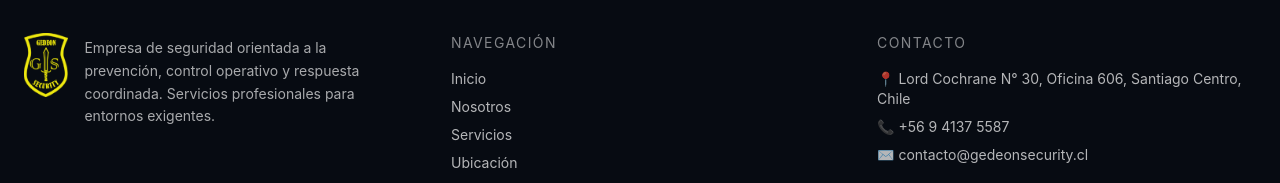
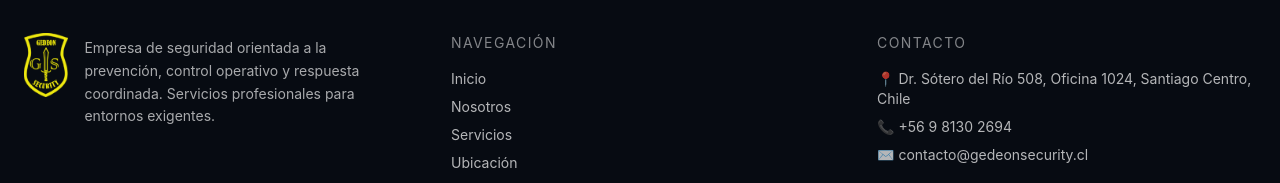
Before and after one commit to rlagosf/gedeon-security-frontend, a React (Vite) app: page / in a window 1280 px wide. Shown: the part 4763-4946 px from the top of the page. Built offline with nearby package versions, Linux system fonts and the light colour scheme; no server answers; a web font is replaced by a local one.

Commit message:
CAMBIOS SOLICITADOS POR FRANQUIITO 07072026 1640

```diff
--- a/src/components/footer.jsx
+++ b/src/components/footer.jsx
@@ -6,6 +6,9 @@
 export default function Footer() {
   const navigate = useNavigate();
   const location = useLocation();
+
+  const MAPS_LINK =
+    "https://www.google.com/maps/place/Dr.+S%C3%B3tero+del+R%C3%ADo+508,+8340297+Santiago,+Regi%C3%B3n+Metropolitana/@-33.4376354,-70.6573288,17z/data=!3m1!4b1!4m6!3m5!1s0x9662c5a51b63b6b3:0xf20434902593373f!8m2!3d-33.4376354!4d-70.6547539!16s%2Fg%2F11dzq5hrgp?entry=ttu";
 
   const scrollToId = useCallback((id) => {
     requestAnimationFrame(() => {
@@ -23,6 +26,7 @@
         setTimeout(() => scrollToId(id), 0);
         return;
       }
+
       scrollToId(id);
     },
     [location.pathname, navigate, scrollToId]
@@ -35,7 +39,7 @@
 
   return (
     <footer className="relative bg-[#070b12] overflow-hidden">
-      {/* Fade superior (para empalmar con el componente anterior) */}
+      {/* Fade superior */}
       <div className="pointer-events-none absolute inset-x-0 top-0 h-20 bg-gradient-to-b from-transparent to-[#070b12]" />
 
       <div className="max-w-7xl mx-auto px-6 py-14 grid gap-12 md:grid-cols-3 items-start">
@@ -58,8 +62,9 @@
               </a>
 
               <p className="text-white/65 text-sm leading-relaxed max-w-sm mt-1">
-                Empresa de seguridad orientada a la prevención, control operativo y
-                respuesta coordinada. Servicios profesionales para entornos exigentes.
+                Empresa de seguridad orientada a la prevención, control operativo
+                y respuesta coordinada. Servicios profesionales para entornos
+                exigentes.
               </p>
             </div>
           </div>
@@ -82,6 +87,7 @@
                   Inicio
                 </a>
               </li>
+
               <li>
                 <a
                   href="#nosotros"
@@ -91,6 +97,7 @@
                   Nosotros
                 </a>
               </li>
+
               <li>
                 <a
                   href="#servicios"
@@ -100,6 +107,7 @@
                   Servicios
                 </a>
               </li>
+
               <li>
                 <a
                   href="#ubicacion"
@@ -109,6 +117,7 @@
                   Ubicación
                 </a>
               </li>
+
               <li>
                 <a
                   href="#contacto"
@@ -118,6 +127,7 @@
                   Contacto
                 </a>
               </li>
+
               <li>
                 <a
                   href="#sponsors"
@@ -142,24 +152,25 @@
               <p>
                 📍{" "}
                 <a
-                  href="https://www.google.com/maps/dir//Lord+Cochrane+30+8330166+Santiago+Regi%C3%B3n+Metropolitana/@-33.4455629,-70.6550952,17z"
+                  href={MAPS_LINK}
                   target="_blank"
-                  rel="noreferrer"
+                  rel="noopener noreferrer"
                   className="hover:text-white transition"
+                  aria-label="Abrir ubicación de Gedeon Security en Google Maps"
                 >
-                  Lord Cochrane N° 30, Oficina 606, Santiago Centro, Chile
+                  Dr. Sótero del Río 508, Oficina 1024, Santiago Centro, Chile
                 </a>
               </p>
 
               <p>
                 📞{" "}
                 <a
-                  href="https://wa.me/56941375587"
+                  href="https://wa.me/56981302694"
                   target="_blank"
-                  rel="noreferrer"
+                  rel="noopener noreferrer"
                   className="hover:text-white transition"
                 >
-                  +56 9 4137 5587
+                  +56 9 8130 2694
                 </a>
               </p>
 
@@ -180,7 +191,8 @@
       {/* Pie legal */}
       <Reveal delay={0.18}>
         <div className="py-5 text-center text-xs text-white/40">
-          © {new Date().getFullYear()} Gedeon Security. Todos los derechos reservados.
+          © {new Date().getFullYear()} Gedeon Security. Todos los derechos
+          reservados.
         </div>
       </Reveal>
     </footer>
--- a/src/pages/ubicacion.jsx
+++ b/src/pages/ubicacion.jsx
@@ -35,7 +35,7 @@
                 </div>
 
                 <p className="mt-3 text-white/85 leading-relaxed">
-                  Lord Cochrane N° 30, Oficina 606<br />
+                  Dr. Sótero del Río 508, Oficina 1024<br />
                   Santiago Centro, Región Metropolitana, Chile.
                 </p>
               </div>
@@ -45,7 +45,9 @@
                   <div className="h-10 w-10 rounded-xl border border-white/15 bg-white/10 grid place-items-center backdrop-blur">
                     <Clock className="h-5 w-5 text-[#FCEE21]" />
                   </div>
-                  <h3 className="text-lg font-semibold text-white">Horario de atención</h3>
+                  <h3 className="text-lg font-semibold text-white">
+                    Horario de atención
+                  </h3>
                 </div>
 
                 <p className="mt-3 text-white/85">
@@ -63,7 +65,7 @@
 
               <iframe
                 title="Ubicación Gedeon Security"
-                src="https://www.google.com/maps?q=Lord%20Cochrane%2030%2C%20Santiago%20Centro%2C%20Chile&output=embed"
+                src="https://www.google.com/maps?q=Dr.%20S%C3%B3tero%20del%20R%C3%ADo%20508%2C%20Santiago%20Centro%2C%20Chile&output=embed"
                 className="absolute inset-0 w-full h-full grayscale-[20%] contrast-[1.05]"
                 loading="lazy"
                 referrerPolicy="no-referrer-when-downgrade"
```
